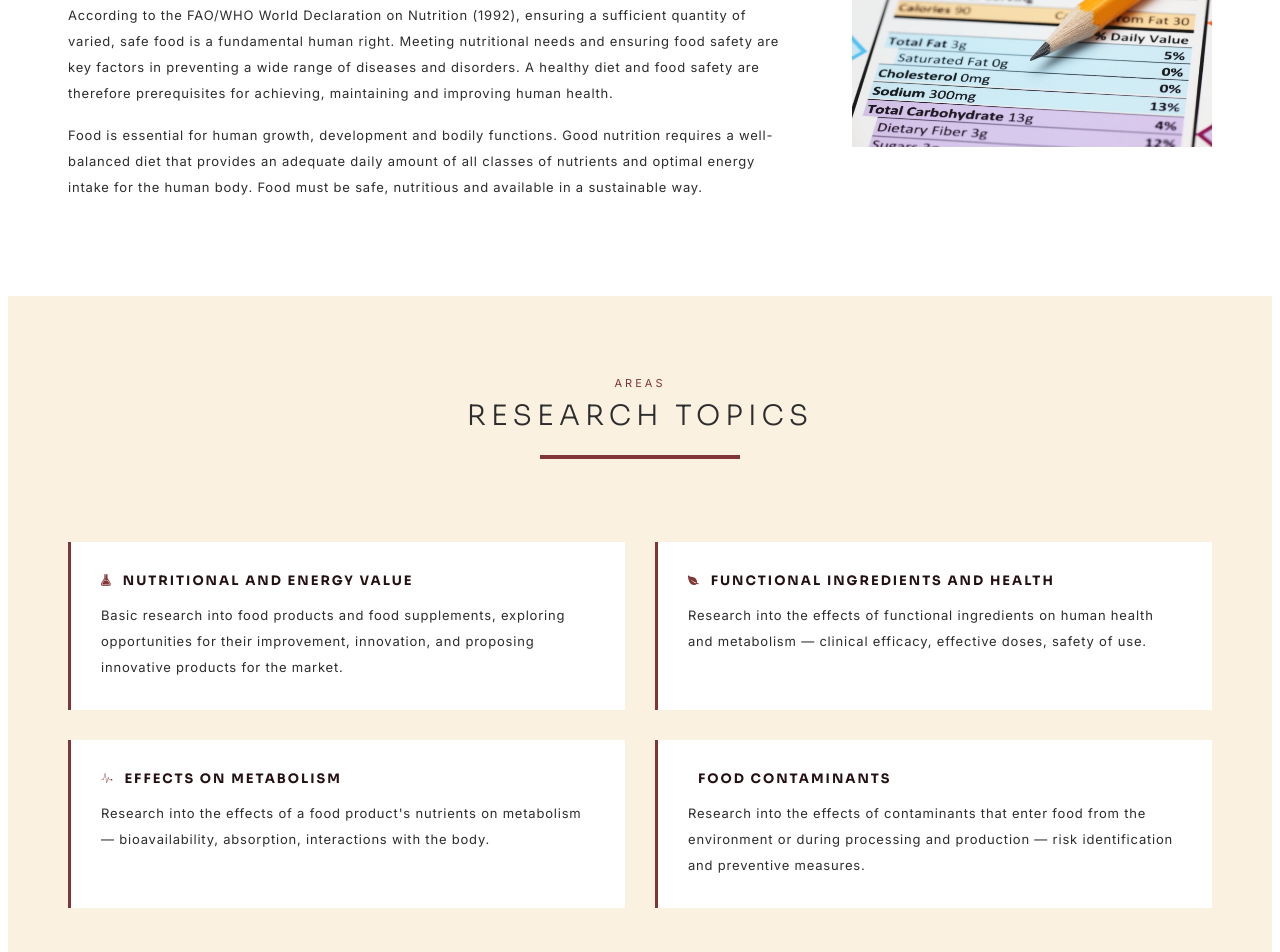
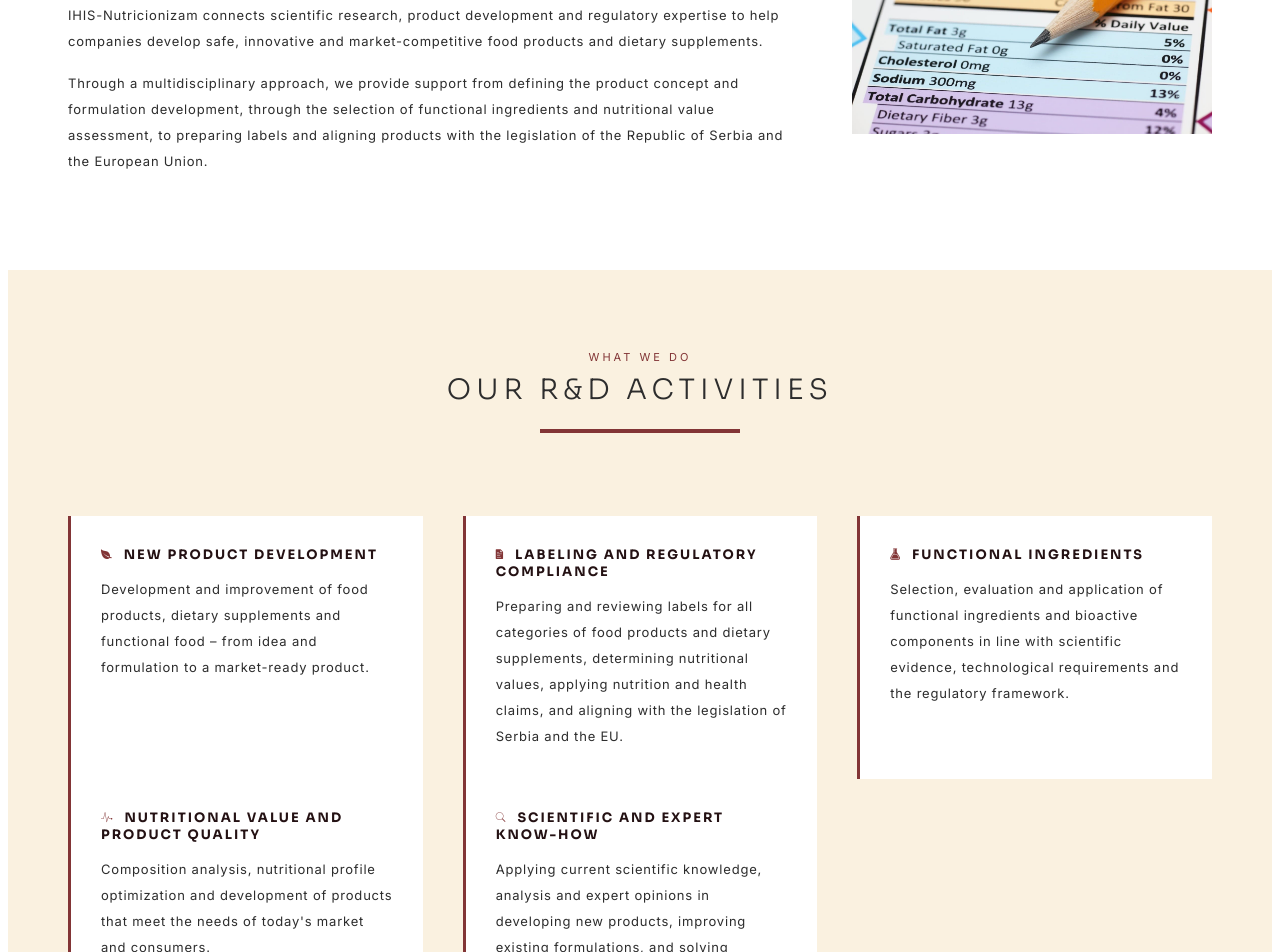
Before and after one commit to dusansijacicic/-ihis-nutricionizam, a Next.js app: page /en/research in a window 1280 px wide. Shown: the part 760-1712 px from the top of the page. Built offline with nearby package versions, Linux system fonts and the light colour scheme.

Commit message:
Update Research & Development page copy (sr+en)
New intro and 5 R&D activity cards (product development, labeling &
regulatory compliance, functional ingredients, nutritional value,
scientific expertise) replacing the old FAO/WHO-quote intro and
4-topic research grid.

```diff
--- a/app/en/research/page.js
+++ b/app/en/research/page.js
@@ -4,15 +4,15 @@ import Footer from '../../../components/Footer';
 
 export const metadata = {
   title: 'Research & Development (R&D) — IHIS Nutricionizam',
-  description: 'IHIS Nutricionizam research and development — nutritional and energy value of food, functional ingredients, effects on metabolism, and food contaminants.',
+  description: 'IHIS Nutricionizam research and development — product development, labeling and regulatory compliance, functional ingredients, nutritional value and scientific expertise.',
   alternates: {
     canonical: 'https://ihis-nutricionizam.rs/en/research',
     languages: { sr: 'https://ihis-nutricionizam.rs/rs/research', en: 'https://ihis-nutricionizam.rs/en/research' },
   },
   openGraph: {
     type: 'website', siteName: 'IHIS Nutricionizam', locale: 'en_US',
-    title: 'Research — IHIS Nutricionizam',
-    description: 'Nutritional and energy value of food, functional ingredients, effects on metabolism, and food contaminants.',
+    title: 'Research & Development (R&D) — IHIS Nutricionizam',
+    description: 'Product development, labeling and regulatory compliance, functional ingredients, nutritional value and scientific expertise.',
     url: 'https://ihis-nutricionizam.rs/en/research',
     images: ['https://ihis-nutricionizam.rs/assets/img/cover2.jpg'],
   },
@@ -37,25 +37,24 @@ export default function ResearchEn() {
           <div className="container">
             <div className="row-intro">
               <div className="col-text fade-in">
-                <span className="section-tag">Our research</span>
-                <h2 className="section-h">The scientific foundation of everything we do</h2>
+                <span className="section-tag">Research & Development (R&amp;D)</span>
+                <h2 className="section-h">Science turned into innovative products</h2>
                 <span className="liner"></span>
                 <p className="mb-16">
-                  According to the FAO/WHO World Declaration on Nutrition (1992), ensuring a
-                  sufficient quantity of varied, safe food is a fundamental human right. Meeting
-                  nutritional needs and ensuring food safety are key factors in preventing a wide
-                  range of diseases and disorders. A healthy diet and food safety are therefore
-                  prerequisites for achieving, maintaining and improving human health.
+                  IHIS-Nutricionizam connects scientific research, product development and
+                  regulatory expertise to help companies develop safe, innovative and
+                  market-competitive food products and dietary supplements.
                 </p>
                 <p className="mb-16">
-                  Food is essential for human growth, development and bodily functions. Good
-                  nutrition requires a well-balanced diet that provides an adequate daily amount of
-                  all classes of nutrients and optimal energy intake for the human body. Food must
-                  be safe, nutritious and available in a sustainable way.
+                  Through a multidisciplinary approach, we provide support from defining the
+                  product concept and formulation development, through the selection of
+                  functional ingredients and nutritional value assessment, to preparing labels
+                  and aligning products with the legislation of the Republic of Serbia and the
+                  European Union.
                 </p>
               </div>
               <div className="col-img fade-in">
-                <img src="/assets/img/cover3.jpg" alt="Research" />
+                <img src="/assets/img/cover3.jpg" alt="Research and Development" />
               </div>
             </div>
           </div>
@@ -64,33 +63,39 @@ export default function ResearchEn() {
         <div className="section-light">
           <div className="container">
             <div className="section-head">
-              <span className="section-tag">Areas</span>
-              <h2 className="section-h">Research topics</h2>
+              <span className="section-tag">What we do</span>
+              <h2 className="section-h">Our R&amp;D activities</h2>
               <span className="liner"></span>
             </div>
-            <div className="grid-2">
+            <div className="grid-3">
               <div className="fade-in">
                 <div className="card-accent">
-                  <h4 className="card-title--icon"><i className="ion-ios-flask color"></i>Nutritional and energy value</h4>
-                  <p>Basic research into food products and food supplements, exploring opportunities for their improvement, innovation, and proposing innovative products for the market.</p>
+                  <h4 className="card-title--icon"><i className="ion-leaf color"></i>New product development</h4>
+                  <p>Development and improvement of food products, dietary supplements and functional food – from idea and formulation to a market-ready product.</p>
                 </div>
               </div>
               <div className="fade-in">
                 <div className="card-accent">
-                  <h4 className="card-title--icon"><i className="ion-leaf color"></i>Functional ingredients and health</h4>
-                  <p>Research into the effects of functional ingredients on human health and metabolism — clinical efficacy, effective doses, safety of use.</p>
+                  <h4 className="card-title--icon"><i className="ion-document-text color"></i>Labeling and regulatory compliance</h4>
+                  <p>Preparing and reviewing labels for all categories of food products and dietary supplements, determining nutritional values, applying nutrition and health claims, and aligning with the legislation of Serbia and the EU.</p>
                 </div>
               </div>
               <div className="fade-in">
                 <div className="card-accent">
-                  <h4 className="card-title--icon"><i className="ion-ios-pulse color"></i>Effects on metabolism</h4>
-                  <p>Research into the effects of a food product's nutrients on metabolism — bioavailability, absorption, interactions with the body.</p>
+                  <h4 className="card-title--icon"><i className="ion-ios-flask color"></i>Functional ingredients</h4>
+                  <p>Selection, evaluation and application of functional ingredients and bioactive components in line with scientific evidence, technological requirements and the regulatory framework.</p>
                 </div>
               </div>
               <div className="fade-in">
                 <div className="card-accent">
-                  <h4 className="card-title--icon"><i className="ion-ios-warning color"></i>Food contaminants</h4>
-                  <p>Research into the effects of contaminants that enter food from the environment or during processing and production — risk identification and preventive measures.</p>
+                  <h4 className="card-title--icon"><i className="ion-ios-pulse color"></i>Nutritional value and product quality</h4>
+                  <p>Composition analysis, nutritional profile optimization and development of products that meet the needs of today's market and consumers.</p>
+                </div>
+              </div>
+              <div className="fade-in">
+                <div className="card-accent">
+                  <h4 className="card-title--icon"><i className="ion-ios-search color"></i>Scientific and expert know-how</h4>
+                  <p>Applying current scientific knowledge, analysis and expert opinions in developing new products, improving existing formulations, and solving technological and regulatory challenges.</p>
                 </div>
               </div>
             </div>
```
Also changed, not shown: app/rs/research/page.js (+30 -26 lines).
